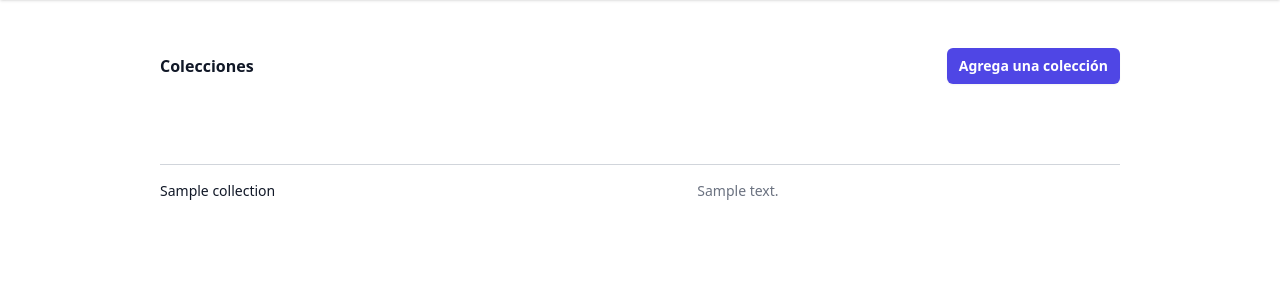
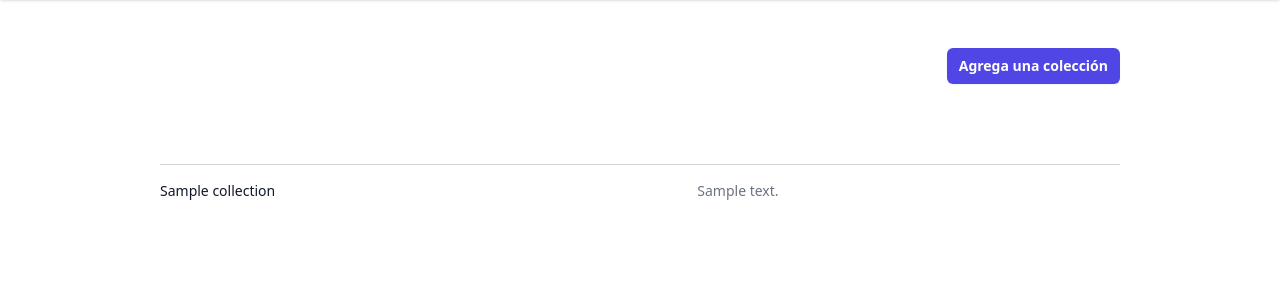
Before and after one commit to DamianRS-TEC/ArtProyect, a Django app: template collection/templates/collection/collections.html in a window 1280 px wide. Shown: the part 64-364 px from the top of the page. Run offline with Django 3.2, Linux system fonts and the light colour scheme; the template is opened without the code that fills it: most values are stand-ins (such as "Sample title", 1, 10 or a date in 2020); style sheets or scripts are compiled from the project's sources; some libraries are stand-ins or nearby versions.

Commit message:
Update collections.html

```diff
--- a/collection/templates/collection/collections.html
+++ b/collection/templates/collection/collections.html
@@ -5,7 +5,7 @@
   <div class="px-4 sm:px-6 lg:px-8">
     <div class="sm:flex sm:items-center">
       <div class="sm:flex-auto">
-        <h1 class="text-base font-semibold leading-6 text-gray-900">Colecciones</h1>
+        <h1 class="text-base font-semibold leading-6 text-white">Colecciones</h1>
       </div>
       <div id="add-collection-button-container" class="mt-4 sm:ml-16 sm:mt-0 sm:flex-none">
         <button type="button" class="block rounded-md bg-indigo-600 px-3
```
